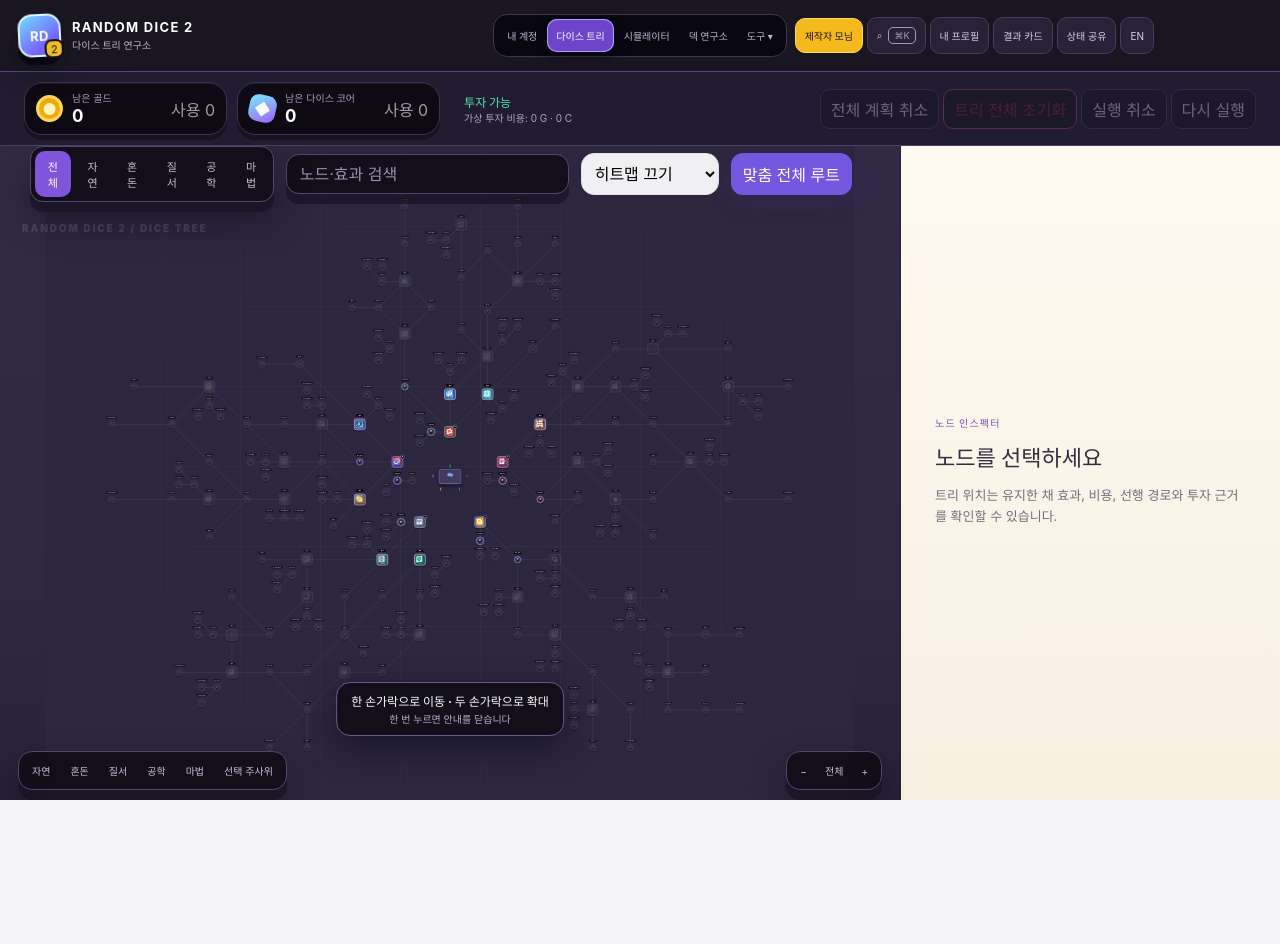
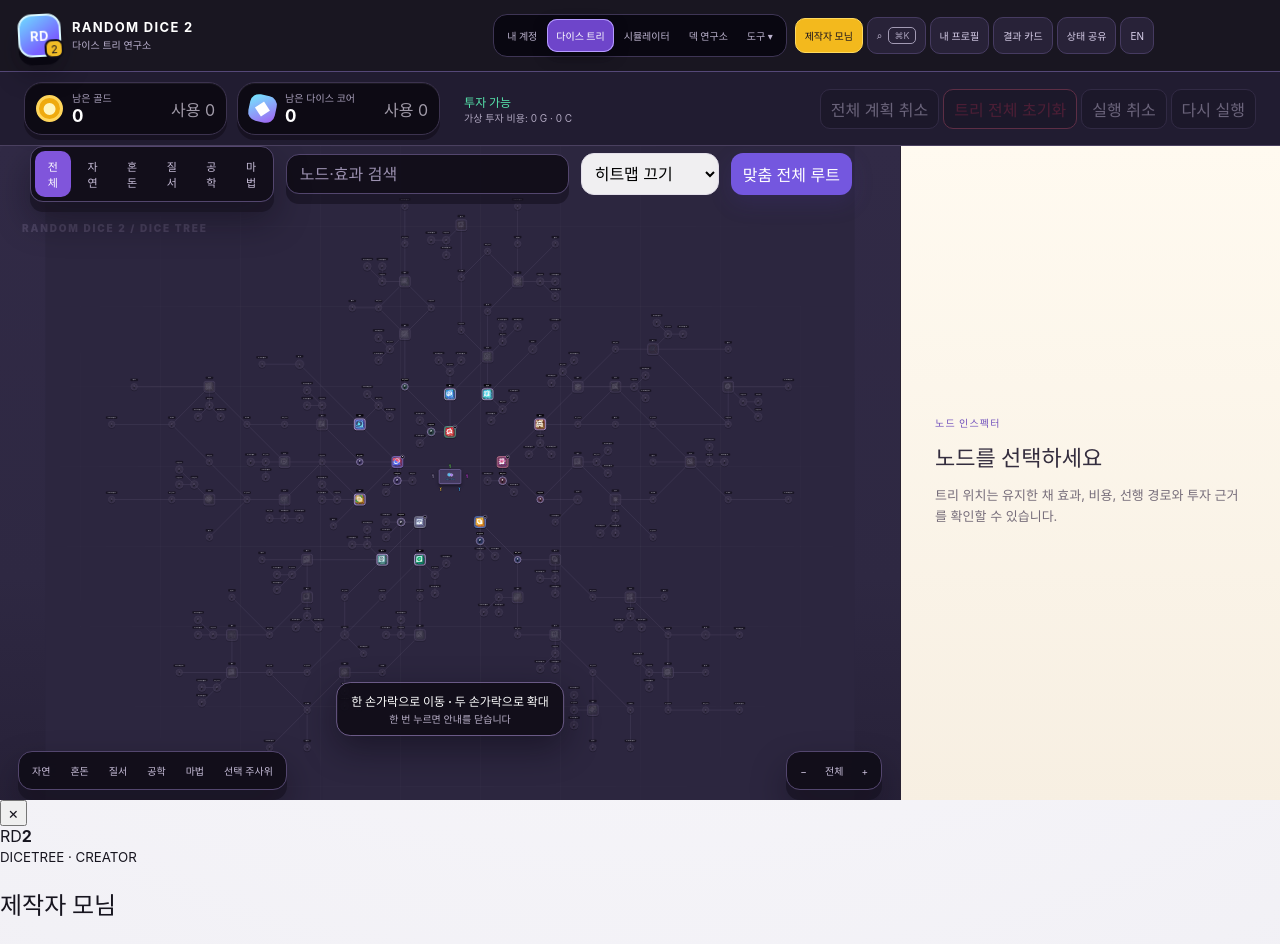
Before and after one commit to woo642778-art/dicetree, a React (Vite) app: page / in a window 1280 px wide. Shown: the top 944 px of the page. Before the commit the page ends 800 px from the top, so only its background shows below. Built offline with nearby package versions, Linux system fonts and the light colour scheme.

Commit message:
feat: show creator intro on first visit

```diff
--- a/src/app/App.tsx
+++ b/src/app/App.tsx
@@ -1,5 +1,9 @@
 import { V3Shell } from "../features/v3/shell/V3Shell";
+import { CreatorIntroPopup } from "../features/v3/shell/CreatorIntroPopup";
 
 export function App() {
-  return <V3Shell />;
+  return <>
+    <V3Shell />
+    <CreatorIntroPopup />
+  </>;
 }
```
